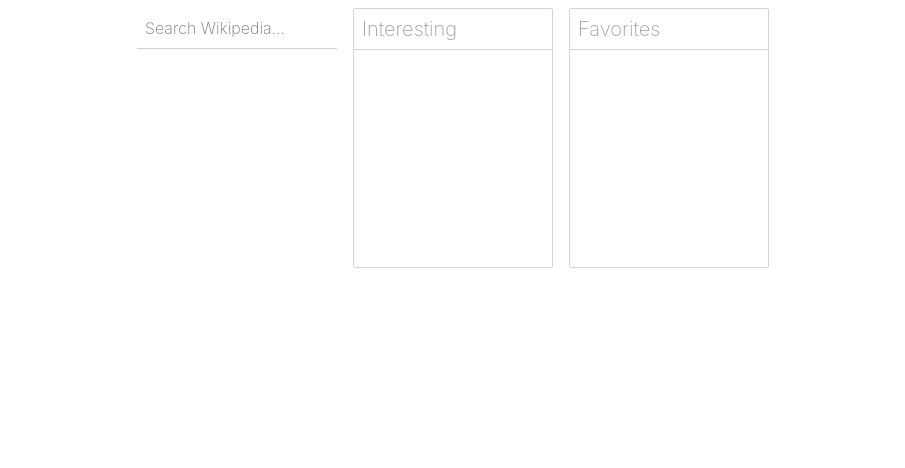
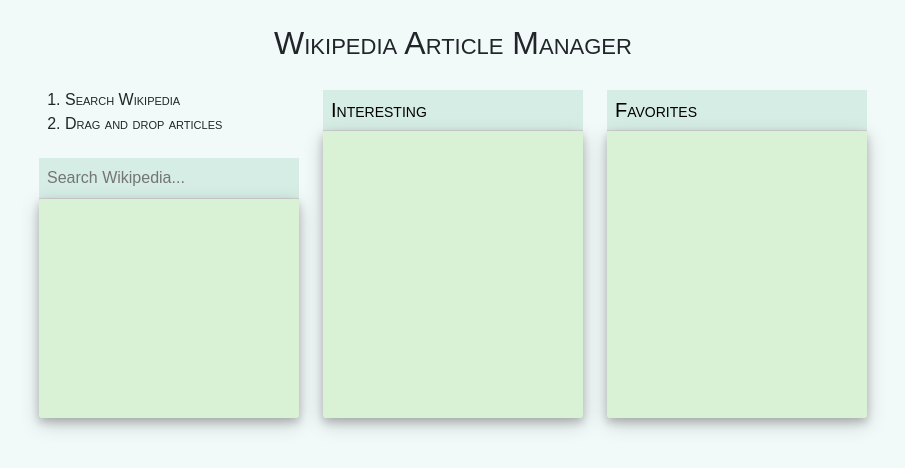
Before and after one commit to osquibb/article-manager-app, a React (Create React App) app: page / in a window 1280 px wide. Shown: the top 468 px of the page, without its empty margins (187-1092 px from the left). Built offline with nearby package versions, Linux system fonts and the light colour scheme; the HTML template or start-up script is replaced by a standard one.

Commit message:
css changes

```diff
--- a/src/App.js
+++ b/src/App.js
@@ -4,7 +4,12 @@
 function App() {
   return(
     <div className="container">
-      <div className="row">
+      <div className="row text-center mt-4">
+        <div className="col">
+          <h2>Wikipedia Article Manager</h2>
+        </div>
+      </div>
+      <div className="row mt-2">
         <div className="col">
           <FolderSection />
         </div>
--- a/src/components/ArticleComponent.js
+++ b/src/components/ArticleComponent.js
@@ -3,15 +3,16 @@
 import { Draggable } from 'react-beautiful-dnd';
 
 const Container = styled.div`
-  border: 1px solid #9E9E9E;
   display: flex;
   justify-content: space-between;
-  border-radius: 2px;
+  box-shadow: 1px 1px 5px grey
   padding: 8px;
   margin-bottom: 8px;
-  background-color: ${props => props.isDragging
-    ? '#DCF8FF'
-    : 'white'};
+  border-radius: 2px;
+  background-color: #ffd7a8;
+  border: ${props => props.isDragging
+    ? '1px solid grey'
+    : 'none'};
   display: flex;
 `;
 
--- a/src/components/FolderComponent.js
+++ b/src/components/FolderComponent.js
@@ -4,56 +4,69 @@
 import { Droppable, Draggable } from 'react-beautiful-dnd';
 
 const Container = styled.div`
-  margin: 8px;
-  border: ${props => props.index === 0 ? 'none' : '1px solid lightgrey'};
-  background-color: white;
-  border-radius: 2px;
-  width: 200px;
+  margin: 12px;
+  margin-top: ${props => props.index === 0 ? '80px' : null};
+  border: none;
+  background-color: #d9f2d5;
+  width: 260px;
   min-height: 260px;
   display: flex;
   flex-direction: column;
   position: relative;
 `;
 const Title = styled.h5`
-  color: #9E9E9E;
+  color: black;
   padding: 8px;
   margin: 0;
-  border-bottom: 1px solid lightgrey;
 `;
 const Input = styled.input`
   padding: 8px;
+  width: 60%;
+  background-color: inherit;
   font-weight: 200;
   border-style: none;
-  border-bottom: 1px solid lightgrey;
   &:focus {
     outline: none;
-    background-color: #DCF8FF;
   }
 
 `;
 const ArticleList = styled.div`
   padding: 8px;
-  background-color: ${props => (props.isDraggingOver ? '#ECECEC' : 'inherit')};
+  border-radius: 2px;
+  box-shadow: 0 4px 8px 0 rgba(0, 0, 0, 0.2), 0 6px 20px 0 rgba(0, 0, 0, 0.19);
+  background-color: ${props => (props.isDraggingOver ? '#d5ede4' : 'inherit')};
+  border: ${props => (props.isDraggingOver ? '1px solid grey' : 'none')};
   flex-grow: 1;
   min-height: 100px;
   `;
 
 const Button = styled.button`
 border: none;
-background: none;
-color: #9E9E9E;
+background: transparent;
+color: #7a8699;
+&:focus {
+  outline: none;
+}
 &:hover {
   color: black;
 }
 `;
 
-const Footer = styled.div`
-border: none;
-background: white;
-color: #9E9E9E;
+const Header = styled.span`
+background-color: #d5ede4;
+border-bottom: 1px solid lightgrey;
+`;
+
+const Navigation = styled.span`
 position: absolute;
-bottom: -30px;
-right: 8px;
+top: 3px;
+right: 2px;
+`;
+
+const InfoText = styled.div`
+position: absolute;
+top: -70px;
+left: -14px;
 `;
 
 class InnerList extends React.Component {
@@ -85,6 +98,7 @@
     };
     this.handleSearchChange = this.handleSearchChange.bind(this);
     this.handleSearchSubmit = this.handleSearchSubmit.bind(this);
+    this.mobileSearchSubmit = this.mobileSearchSubmit.bind(this);
     this.nextPage = this.nextPage.bind(this);
     this.prevPage = this.prevPage.bind(this);
   }
@@ -103,6 +117,10 @@
     this.setState({searchTerm: e.target.value});
   }
 
+  mobileSearchSubmit() {
+    this.props.populateSearchResults(this.state.searchTerm, 1);
+  }
+
   handleSearchSubmit(e) {
     if(e.key === 'Enter') {
       this.props.populateSearchResults(this.state.searchTerm, 1);
@@ -111,7 +129,7 @@
 
   render() {
     const isFirstFolder = this.props.index === 0;
-    const hideFooter = this.props.folder.id !== 'folder-1' ||
+    const hideNavigation = this.props.folder.id !== 'folder-1' ||
       (this.props.folder.id === 'folder-1' && this.props.articles.length === 0);
     return(
       <Draggable
@@ -127,13 +145,36 @@
             index={this.props.index}
           >
                 {!isFirstFolder
-                  ? <Title>{this.props.folder.title}</Title>
-                  : <Input type='text'
-                           placeholder="Search Wikipedia..."
-                           value={this.state.searchTerm}
-                           onChange={this.handleSearchChange}
-                           onKeyDown={this.handleSearchSubmit}
-                    />
+                  ? <Header>
+                      <Title>{this.props.folder.title}</Title>
+                    </Header>
+                  : <React.Fragment>
+                      <InfoText>
+                        <ol>
+                          <li>Search Wikipedia</li>
+                          <li>Drag and drop articles</li>
+                        </ol>
+                      </InfoText>
+                      <Header>
+                        <Input type='text'
+                              placeholder="Search Wikipedia..."
+                              value={this.state.searchTerm}
+                              onBlur={this.mobileSearchSubmit}
+                              onChange={this.handleSearchChange}
+                              onKeyDown={this.handleSearchSubmit}
+                        />
+                        <Navigation hidden={hideNavigation}>
+                          <Button onClick={this.prevPage}
+                                  hidden={this.props.hidePrevButton}
+                                  className="fa fa-arrow-circle-left fa-2x">
+                          </Button>
+                          <Button onClick={this.nextPage}
+                                  hidden={this.props.hideNextButton}>
+                            <i className="fa fa-arrow-circle-right fa-2x"></i>
+                          </Button>
+                        </Navigation>
+                      </Header>
+                    </React.Fragment>
                 }
             <Droppable droppableId={this.props.folder.id}
                        type="article"
@@ -148,16 +189,7 @@
                              isFirstFolder={this.props.folder.id === 'folder-1'}
                              deleteArticle={this.props.deleteArticle}
                   />
-                  <Footer hidden={hideFooter}>
-                  <Button onClick={this.prevPage}
-                          hidden={this.props.hidePrevButton}
-                          className="fa fa-arrow-circle-left fa-2x">
-                  </Button>
-                  <Button onClick={this.nextPage}
-                          hidden={this.props.hideNextButton}
-                          className="fa fa-arrow-circle-right fa-2x">
-                  </Button>
-                  </Footer>
+
                   {provided.placeholder}
                 </ArticleList>
               )}
--- a/src/components/FolderSectionComponent.js
+++ b/src/components/FolderSectionComponent.js
@@ -32,7 +32,7 @@
   async getWikiArticles(searchTerm) {
     let searchResults = [];
     if (searchTerm !== '') {
-      await fetch(`https://en.wikipedia.org/w/api.php?&origin=*&action=opensearch&search=${searchTerm}&limit=32`)
+      await fetch(`https://en.wikipedia.org/w/api.php?&origin=*&action=opensearch&search=${searchTerm}&limit=35`)
             .then(resp => resp.json())
             .then(data => {
               let _searchResults = []
@@ -63,11 +63,11 @@
       searchResults = this.state.searchResults;
     }
     this.setState({searchResults}, () => {
-      let lastIdx = pageNum * 4;
+      let lastIdx = pageNum * 5;
       if (lastIdx >= searchResults.length) {
         lastIdx = searchResults.length;
       }
-      let firstIdx = lastIdx - 4;
+      let firstIdx = lastIdx - 5;
       if (firstIdx < 0) {
         firstIdx = 0;
       }
@@ -245,12 +245,14 @@
             <Container
               {...provided.droppableProps}
               ref={provided.innerRef}
+              className="row"
             >
               {this.state.folderOrder.map((folderId, index) => {
                 const folder = this.state.folders[folderId];
                 const articles = folder.articleIds.map(articleId => this.state.articles[articleId]);
                 return (
                   <Folder
+                    className="col"
                     key={folder.id}
                     folder={folder}
                     articles={articles}
--- a/src/index.css
+++ b/src/index.css
@@ -1,11 +1,14 @@
 body {
-  font-weight: 200;
+  font-family: Arial, sans-serif;
+  background-color: #f2f9f9;
+  font-weight: 100;
+  font-variant: small-caps;
 }
 
-input {
-  font-weight: 200;
+a {
+  color: black;
 }
 
-h5 {
-  font-weight: 200;
+a:hover {
+  color: black;
 }
```
Also changed, not shown: 1 other file (tests, documents, lock files or other folders).
